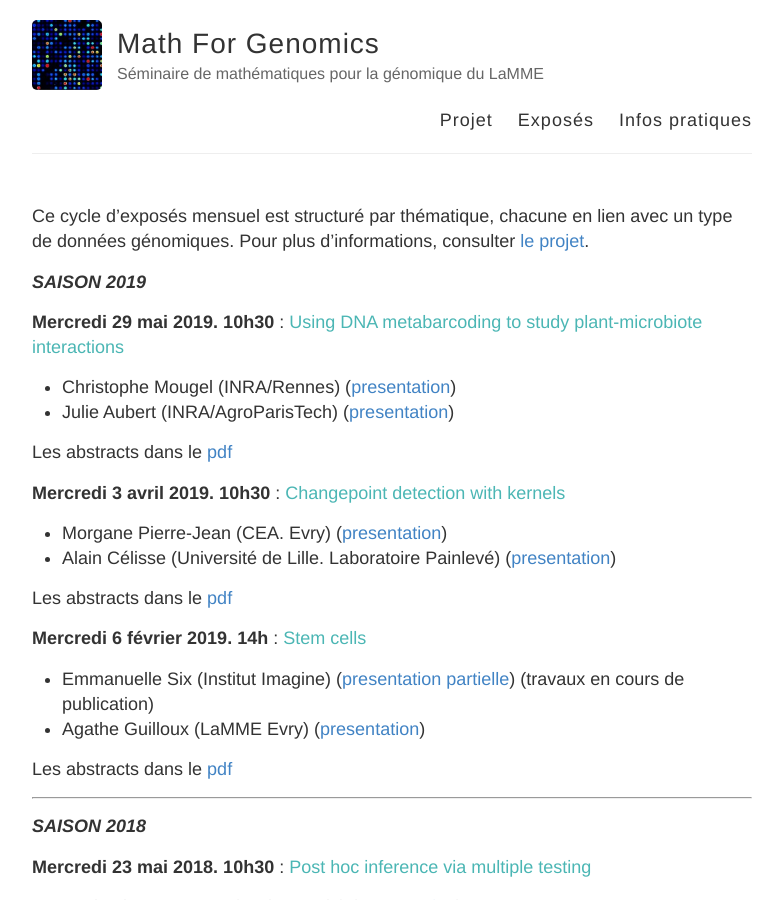
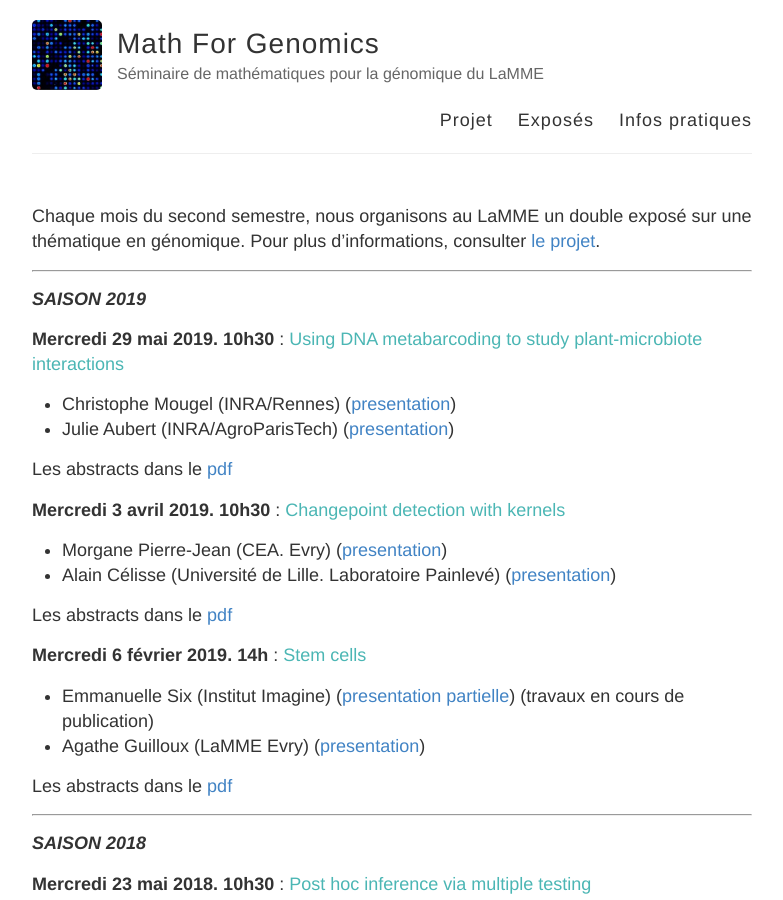
Before and after one commit to MathForGenomics/MathForGenomics.github.io, a Jekyll site: the page built from exposes.md, in a window 1280 px wide and 900 px high. Shown: the whole window, without its empty margins (248-1031 px from the left). Built offline with Jekyll 4.4.1, drawn with Linux system fonts in a browser that asks for light colours.

Commit message:
Update exposes.md

```diff
--- a/exposes.md
+++ b/exposes.md
@@ -4,10 +4,11 @@ title: Exposés
 permalink: /exposes/
 ---
 
-Ce cycle d’exposés mensuel est structuré par thématique, chacune en lien avec un type de données génomiques. Pour plus d'informations, consulter [le projet](projet.md).
+Chaque mois du second semestre, nous organisons au LaMME un double exposé sur une thématique en génomique. Pour plus d'informations, consulter [le projet](projet.md).
+
+***
 
 ***SAISON 2019***
-
 
 **Mercredi 29 mai 2019. 10h30** : <span style="color:rgb(75, 182, 180)">Using DNA metabarcoding to study plant-microbiote interactions</span>
 - Christophe Mougel (INRA/Rennes) ([presentation](mougel.pdf))
```
